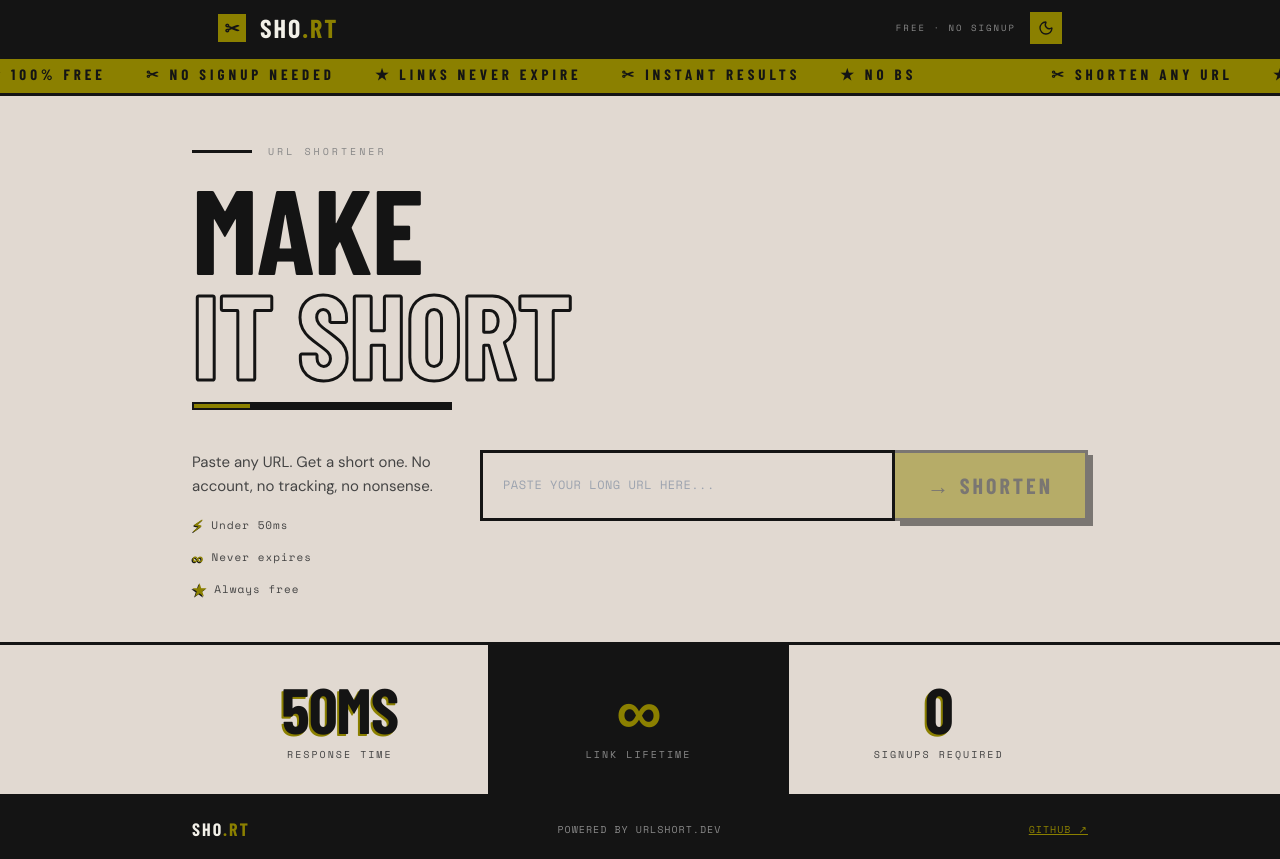
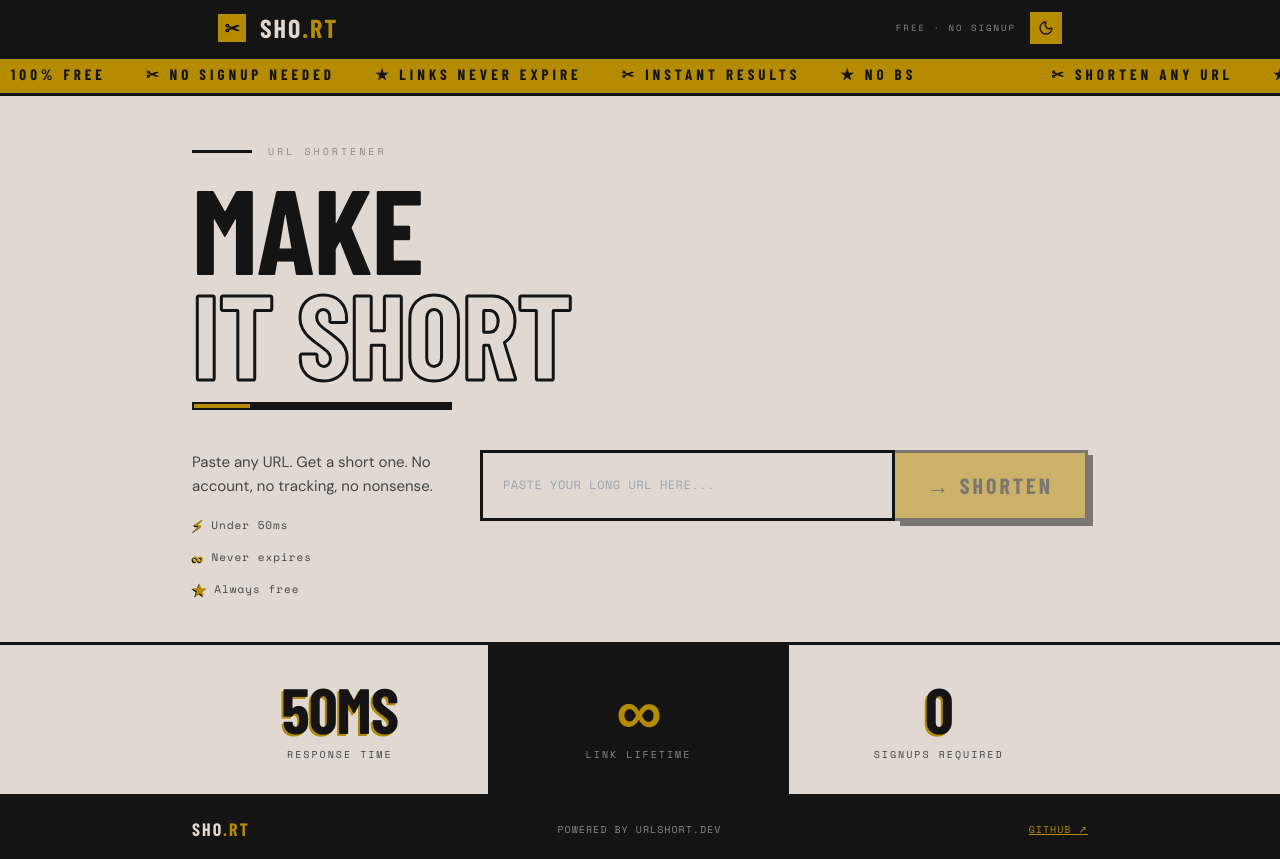
Before and after one commit to thebrodigy/sho.rt-web, a Next.js app: page / in a window 1280 px wide. Built offline with nearby package versions, Linux system fonts and the light colour scheme; a web font is replaced by a local one.

Commit message:
task: align light and dark colors

```diff
--- a/app/globals.css
+++ b/app/globals.css
@@ -17,9 +17,9 @@
   --text-primary: #141414;
   --text-secondary: #444;
   --text-muted: #888;
-  --text-invert: #F2F0E8;
-  --accent: #8B8000;
-  --accent-hover: #8B8000;
+  --text-invert: #E1D9D1;
+  --accent: #B58B00;
+  --accent-hover: #B58B00;
   --shadow: 5px 5px 0px #141414;
   --shadow-lg: 7px 7px 0px #141414;
   --shadow-sm: 3px 3px 0px #141414;
@@ -34,7 +34,7 @@
   --text-secondary: #BBBBBB;
   --text-muted: #666;
   --text-invert: #141414;
-  --accent: #c5a800;
+  --accent: #B58B00;
   --accent-hover: #B58B00;
   --shadow: 5px 5px 0px #E1D9D1;
   --shadow-lg: 7px 7px 0px #E1D9D1;
```
